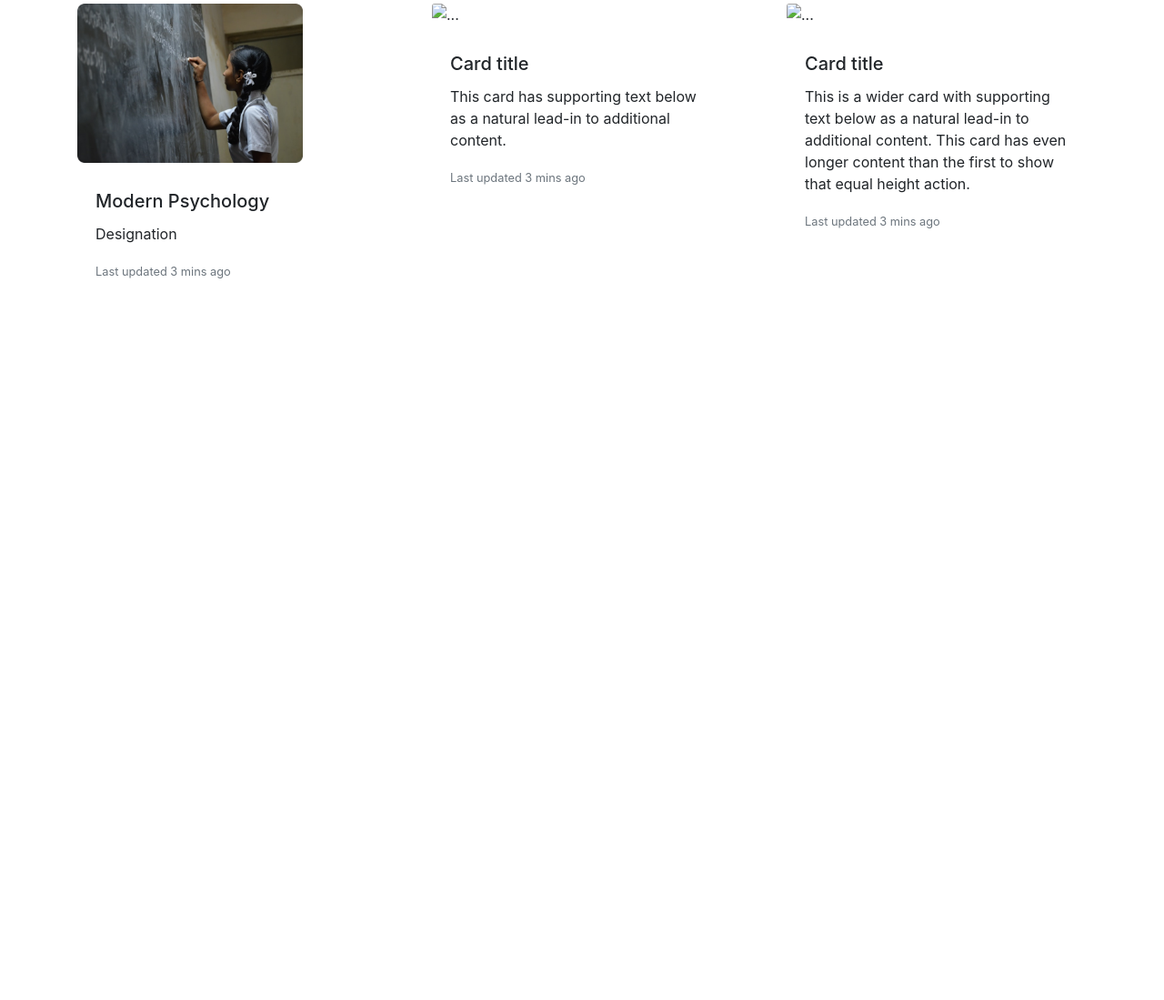
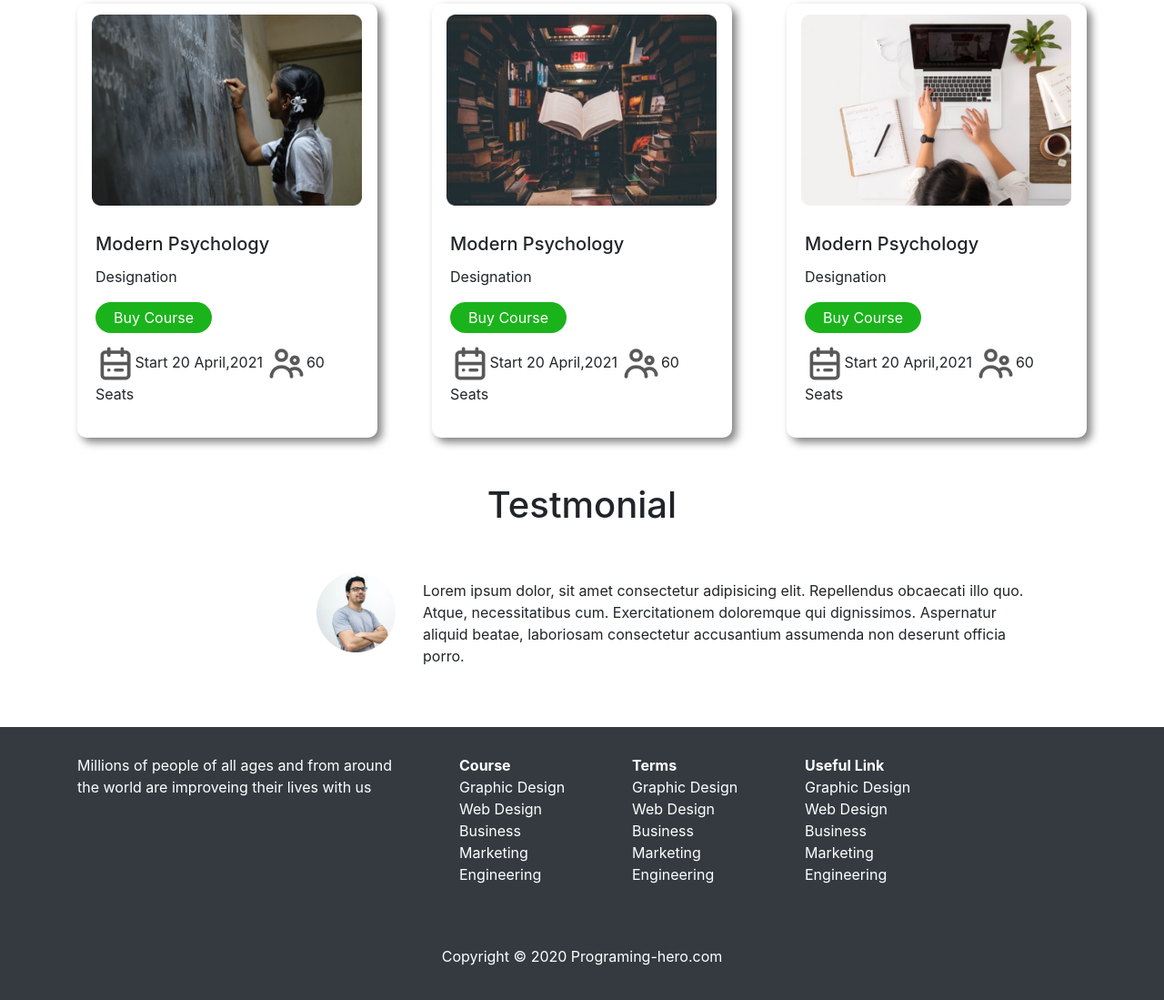
Before and after one commit to Shayekhzaman/e-school-website, a plain HTML site: page index.html in a window 1280 px wide. Shown: the part 888-1987 px from the top of the page at 91% size. Before the commit the page ends 1217 px from the top, so only its background shows below. Drawn offline with nearby package versions, Linux system fonts and the light colour scheme.

Commit message:
all following structure done

```diff
--- a/index.html
+++ b/index.html
@@ -11,12 +11,12 @@
     <div class="background-color">
         <div class="container">
             <nav class="navbar navbar-expand-lg navbar-light">
-                <img id="logo" class="navbar-brand img-fluid w-25" src="images/ICON/Logo.png" alt="">
+                <img class="navbar-brand img-fluid w-25" src="images/ICON/Logo.png" alt="">
                 <button class="navbar-toggler" type="button" data-toggle="collapse" data-target="#navbarText" aria-controls="navbarText" aria-expanded="false" aria-label="Toggle navigation">
                   <span class="navbar-toggler-icon"></span>
                 </button>
                 <div class="collapse navbar-collapse" id="navbarText">
-                  <ul class="navbar-nav mr-auto">
+                  <ul class="navbar-nav ml-auto">
                     <li class="nav-item active">
                       <a class="nav-link" href="#books">Books<span class="sr-only">(current)</span></a>
                     </li>
@@ -104,45 +104,109 @@
 
     </div>
     <!--online courses area-->
-    <div class="container">
+    <div class="container margin-between-two-area courses" id="courses">
         <div>
-            <h1 class="text-center margin-between-two-area">Online Courses</h1>
+            <h1 class="text-center margin-between-two-area courses">Online Courses</h1>
         </div>
         <div class="row">
             <div class="card-deck">
                 <div class="col-12 col-sm-12 col-md-6 col-lg-4">
                     <div class="card">
-                        <img class="img-fluid w-75" src="images/Photos/Morder pyschology.png" class="card-img-top" alt="...">
+                        <img class="img-fluid w- courses-img" src="images/Photos/Morder pyschology.png" class="card-img-top" alt="...">
                         <div class="card-body">
                           <h5 class="card-title">Modern Psychology</h5>
                           <p class="card-text">Designation</p>
-                          <p class="card-text"><small class="text-muted">Last updated 3 mins ago</small></p>
+                          <button class="sign-button">Buy Course</button>
+                          <div class="calender-top-margin">
+                            <p><img class="calender-icon" src="images/ICON/calendar.png" alt="">Start 20 April,2021 <span ><img class="img-fluid calender-icon" src="images/ICON/people.png" alt=""></span>60 Seats</p>
+                          </div>
+
                         </div>
                       </div>
                 </div>
                 <div class="col-12 col-sm-12 col-md-6 col-lg-4">
                   <div class="card">
-                        <img src="..." class="card-img-top" alt="...">
+                    <img class="img-fluid w- courses-img" src="images/Photos/Morder psyc.png" class="card-img-top" alt="...">
                     <div class="card-body">
-                          <h5 class="card-title">Card title</h5>
-                          <p class="card-text">This card has supporting text below as a natural lead-in to additional content.</p>
-                          <p class="card-text"><small class="text-muted">Last updated 3 mins ago</small></p>
+                      <h5 class="card-title">Modern Psychology</h5>
+                      <p class="card-text">Designation</p>
+                      <button class="sign-button">Buy Course</button>
+                      <div class="calender-top-margin">
+                        <p><img class="calender-icon" src="images/ICON/calendar.png" alt="">Start 20 April,2021 <span ><img class="img-fluid calender-icon" src="images/ICON/people.png" alt=""></span>60 Seats</p>
+                      </div>
+
                     </div>
                   </div>
                 </div>
                 <div class="col-12 col-sm-12 col-md-6 col-lg-4">
                   <div class="card">
-                        <img src="..." class="card-img-top" alt="...">
+                    <img class="img-fluid w- courses-img" src="images/Photos/Morder pychons.png" class="card-img-top" alt="...">
                     <div class="card-body">
-                          <h5 class="card-title">Card title</h5>
-                          <p class="card-text">This is a wider card with supporting text below as a natural lead-in to additional content. This card has even longer content than the first to show that equal height action.</p>
-                          <p class="card-text"><small class="text-muted">Last updated 3 mins ago</small></p>
+                      <h5 class="card-title">Modern Psychology</h5>
+                      <p class="card-text">Designation</p>
+                      <button class="sign-button">Buy Course</button>
+                      <div class="calender-top-margin">
+                        <p><img class="calender-icon" src="images/ICON/calendar.png" alt="">Start 20 April,2021 <span ><img class="img-fluid calender-icon" src="images/ICON/people.png" alt=""></span>60 Seats</p>
+                      </div>
+
                     </div>
                   </div>
                 </div>
               </div>
         </div>
 
+    </div>
+
+    <!--Testmonial area-->
+    <div class="container margin-between-two-area courses" id="blog">
+      <div>
+        <h1 class="text-center margin-between-two-area courses" id="others">Testmonial</h1>
+      </div>
+      <div class="row">
+        <div class="col-12 col-sm-12 col-md-4 col-lg-4">
+          <img class="img-fluid w-25 d-flex ml-auto" src="images/Photos/Man.png" alt="">
+        </div>
+        <div class="col-12 col-sm-12 col-md-9 col-lg-8">
+          <p class="texmonial-paragraph">Lorem ipsum dolor, sit amet consectetur adipisicing elit. Repellendus obcaecati illo quo. Atque, necessitatibus cum. Exercitationem doloremque qui dignissimos. Aspernatur aliquid beatae, laboriosam consectetur accusantium assumenda non deserunt officia porro.</p>
+        </div>
+      </div>
+    </div>
+    <!--footer area-->
+    <div class="bg-dark" id="footer-bg">
+      <div class="container" id="blog">
+        <div class="row ">
+          <div class="col-12 col-sm-6 col-md-6 col-lg-4 col-xl-4 ">
+            <p class="text-white footer-element ">Millions of people of all ages and from around the world are improveing their lives with us</p>
+          </div>
+          <div class="col-12 col-sm-6 col-md-6 col-lg-4 col-xl-2">
+            <ul class="order-list text-white footer-element">
+              <li class="font-weight-bold">Course</li>
+              <li>Graphic Design</li>
+              <li>Web Design</li>
+              <li>Business</li>
+              <li>Marketing</li>
+              <li>Engineering</li>
+            </ul>
+          </div>
+          <div class="col-12 col-sm-6 col-md-6 col-lg-4 col-xl-2"> <ul class="order-list text-white footer-element">
+            <li class="font-weight-bold">Terms</li>
+            <li>Graphic Design</li>
+            <li>Web Design</li>
+            <li>Business</li>
+            <li>Marketing</li>
+            <li>Engineering</li>
+          </ul></div>
+          <div class="col-12 col-sm-6 col-md-6 col-lg-4 col-xl-2"> <ul class="order-list text-white footer-element">
+            <li class="font-weight-bold">Useful Link</li>
+            <li>Graphic Design</li>
+            <li>Web Design</li>
+            <li>Business</li>
+            <li>Marketing</li>
+            <li>Engineering</li>
+          </ul></div>
+        </div>
+      </div>
+      <footer>Copyright © 2020 Programing-hero.com</footer>
     </div>
 
 
--- a/style.css
+++ b/style.css
@@ -5,9 +5,6 @@
     border-radius: 30px;
     padding: 5px 20px;
     color:white;
-}
-#logo{
-    margin-right: 400px;
 }
 .get-started-area{
     margin-top: 70px;
@@ -24,6 +21,37 @@
 .card{
     border: none;
 }
-#student-card{
+
+.calender-icon{
+    width: 15%;
+}
+.card{
     box-shadow: 5px 5px 10px grey;
+    border-radius: 10px;
 }
+.courses-img{
+    width: 90%;
+    margin:12px 16px 0 16px;
+}
+.calender-top-margin{
+    margin-top: 12px;
+}
+.texmonial-paragraph{
+    margin-right: 60px;
+    margin-top: 8px;
+}
+#footer-bg{
+    height: 300px;
+}
+.order-list{
+    list-style: none;
+}
+.footer-element{
+    margin-top: 30px;
+}
+footer{
+    color: white;
+    text-align: center;
+    margin-top: 50px;
+    font-weight: 400;
+}
```
Lines whose indentation alone changed are shown as unchanged.
